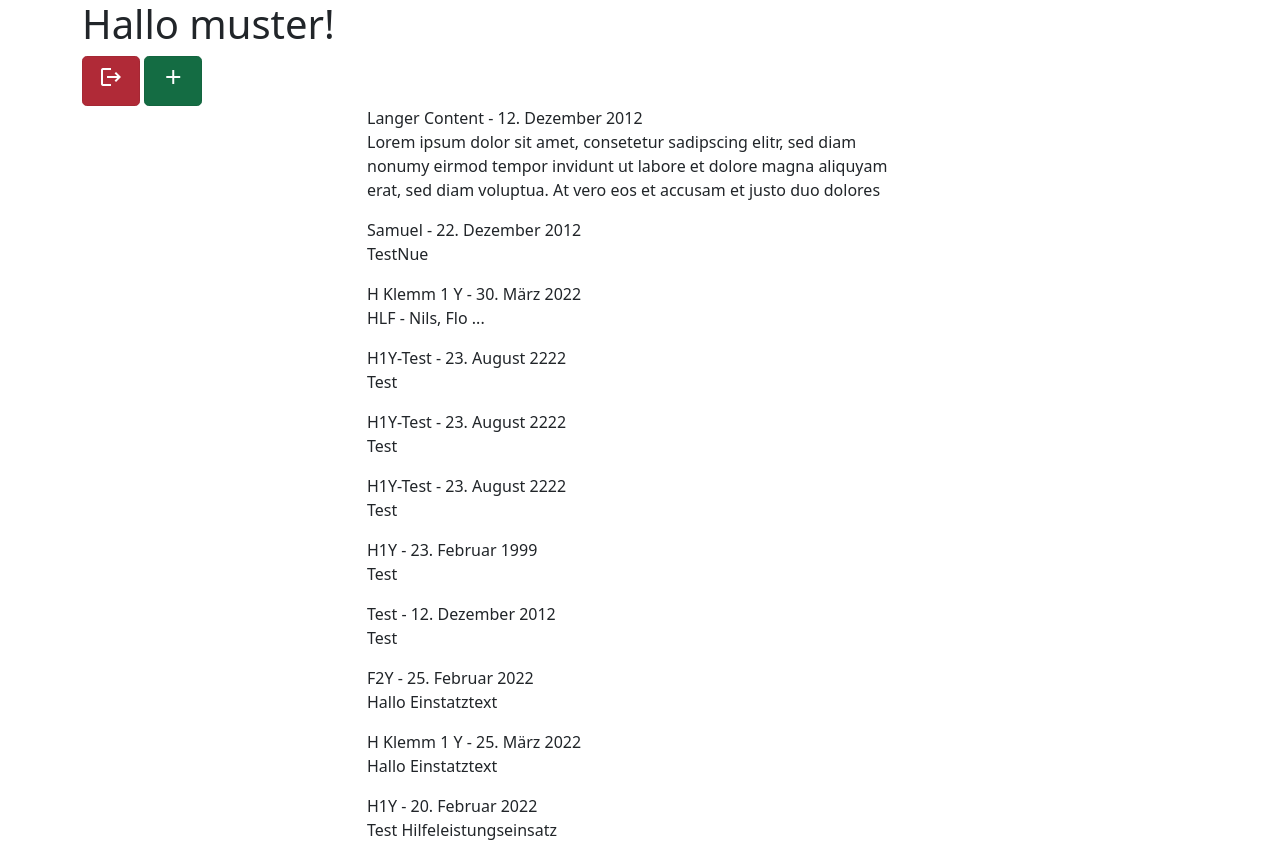
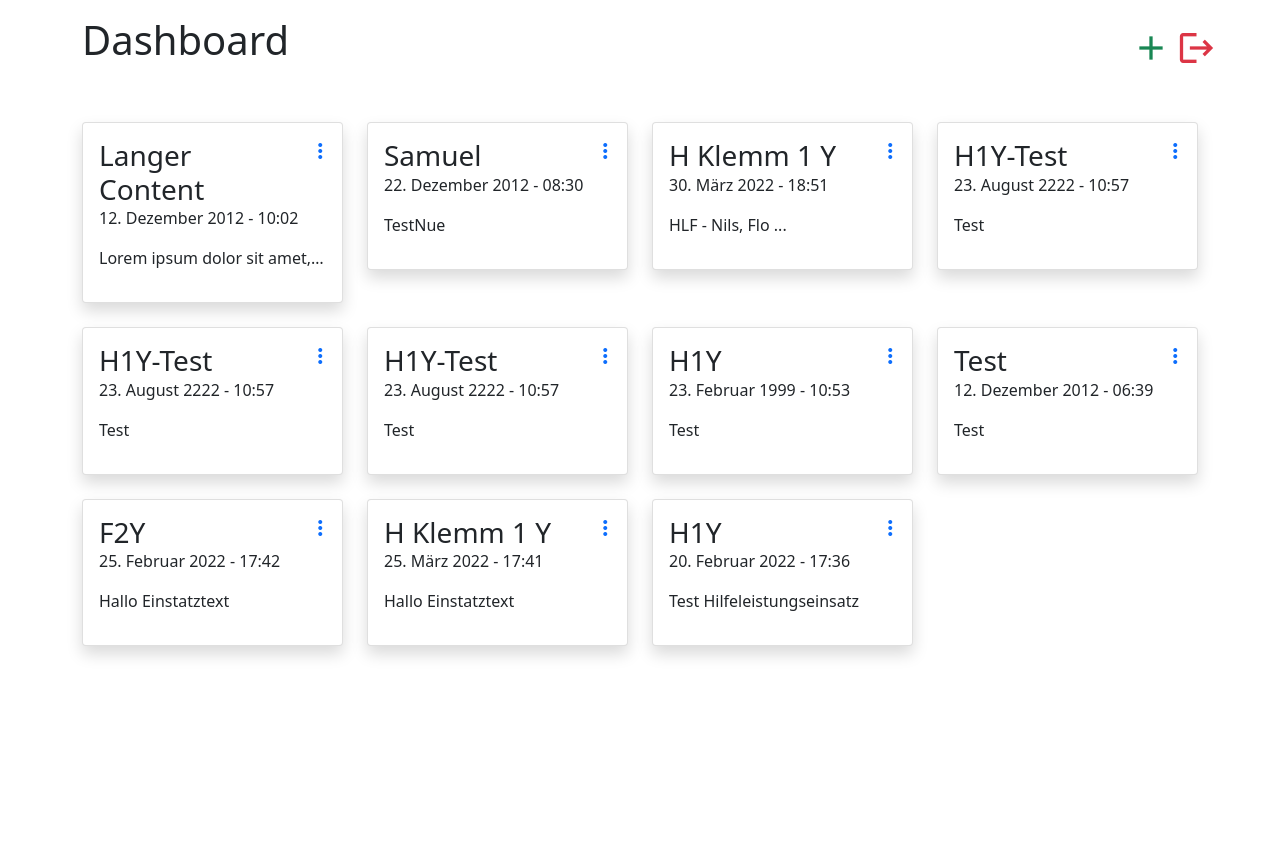
Before and after one commit to m0nk3y500/YourFireDiary, a Django app: page /blog/dashboard/ in a window 1280 px wide. After the commit the page ends 657 px from the top, so only its background shows below. Run offline with Django 4.2, Linux system fonts and the light colour scheme; a user stored in the database is signed in; data comes from the database, SQL or seed files in the repository; both versions use the stored data as it was after the commit; some libraries are stand-ins or nearby versions.

Commit message:
Dashboard überarbeitet: Kachelansicht, Handyoptimiert, symbole eingebunden

```diff
--- a/ffs_site/blog/templates/blog/base.html
+++ b/ffs_site/blog/templates/blog/base.html
@@ -12,21 +12,13 @@
     <div class="container">
 
         {% if request.user.is_authenticated %}
-            <h1>Hallo {{ request.user.username }}!</h1>
-            <a class="btn btn-danger btn-lg active" href="{% url 'web:logout' %}"><span class="material-icons">logout</span></a>
-            <a class="btn btn-success btn-lg active" href="{% url 'blog:add_form' %}"><span class="material-icons">add</span></a>
-
-        {% else %}
-            <h1>Willkommen auf der Party {{ request.user.username }}!</h1>
-            <a class="btn btn-warning btn-lg active mt-5" href="{% url 'web:login' %}">Login</a>
-
+            {% block BlogMenu %}
+            {% endblock %}
         {% endif %}
 
-        <div class="row">
-            <div class="col-12 col-md-6 offset-md-3 col-lg-6 offset-lg-3">
-                {% block blogContent %}
-                {% endblock %}
-            </div>
+        <div class="row mt-5 justify-content-start h-100">
+            {% block blogContent %}
+            {% endblock %}
         </div>
     </div>
 </body>
--- a/ffs_site/blog/templates/blog/dashboard.html
+++ b/ffs_site/blog/templates/blog/dashboard.html
@@ -1,15 +1,42 @@
 {% extends 'blog/base.html' %}
 {% load bootstrap4 %}
+
+{% block BlogMenu %}
+
+    <div class="row pt-3 justify-content-between">
+        <h1 class="col-4 col-lg-6">Dashboard</h1>
+        <div class="row menu pt-lg-2 col-8 col-lg-6 justify-content-end ">
+            <div class="link col-2 col-lg-1 pt-1 text-center">
+                <a href="{% url 'blog:add_form' %}"><span class="material-icons fs-1 text-success">add</span></a>
+            </div>
+            <div class="link col-2 col-lg-1 pt-1 text-center pe-5 pe-lg-0">
+                <a class="" href="{% url 'web:logout' %}"><span class="material-icons fs-1 text-danger">logout</span></a>
+            </div>
+        </div>
+    </div>
+
+{% endblock %}
 
 {% block blogContent %}
 
     {% for post in posts %}
 
-        <p>
-            {{ post.stichwort }} - {{ post.date }}
-            <br>
-            {{ post.content }}
-        </p>
+        <div class="post col-lg-3 col-sm-4 col-md-8 mb-4">
+            <div class="card shadow">
+                <!-- <div class="card-header row m-0">
+                    <h3 class="mb-0 col-10">{{ post.stichwort }}</h3> <a class="col-2" href="#"><span class="material-icons">more_vert</span></a>
+                </div> -->
+                <div class="card-body row p-3">
+                    <h3 class="card-title mb-0 col-10">{{ post.stichwort }}</h3> <a class="col-2" href="#"><span class="material-icons">more_vert</span></a>
+                    <p>{{ post.date }} - {{post.time}}</p>
+                    <p class="text-truncate" style="text-overflow: ellipsis;">{{ post.content }}</p>
+                </div>
+                <!-- <div class="card-footer bg-white">
+                    <p>Hallo</p>
+                </div> -->
+            </div>
+        </div>
+
     {% empty %}
 
         <p>Es sind keine Einträge vorhanden!</p>
```
Also changed, not shown: ffs_site/blog/templates/blog/add.html (+12 -0 lines), ffs_site/db.sqlite3.
